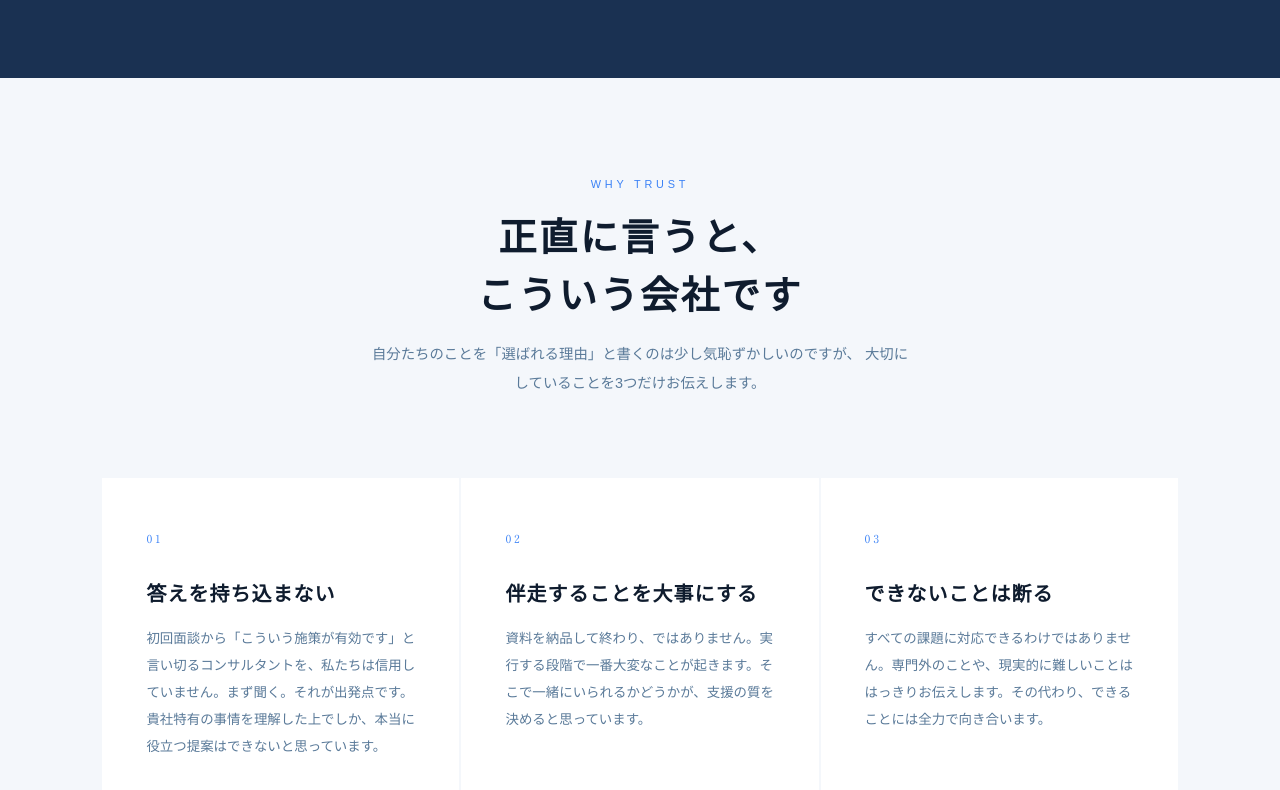
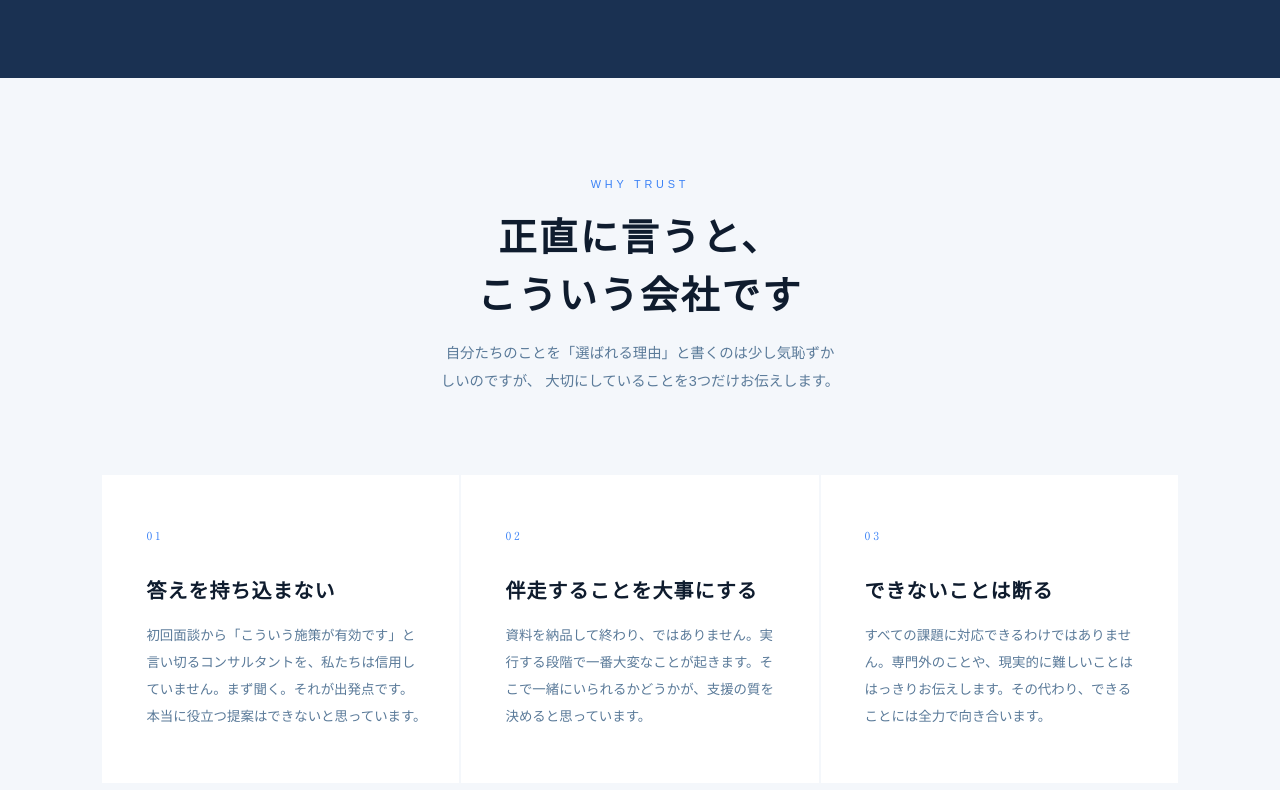
Before and after one commit to fonbal104/trustsolutions, a React (Vite) app: page / in a window 1280 px wide. Shown: the part 2891-3681 px from the top of the page. Built offline with nearby package versions, Linux system fonts and the light colour scheme.

Commit message:
latest updated

```diff
--- a/index.html
+++ b/index.html
@@ -6,6 +6,18 @@
     <link href="https://fonts.googleapis.com/css2?family=Shippori+Mincho:wght@400;600;700&display=swap" rel="stylesheet">
     <meta name="viewport" content="width=device-width, initial-scale=1.0" />
     <title>株式会社Trust | まず、話を聞かせてください</title>
+    <meta name="description" content="株式会社TRUSTは、経営コンサルティング、DX支援、マーケティング戦略を通じて企業の成長をサポートします。">
+    <meta name="keywords" content="コンサルティング, DX支援, マーケティング, 経営支援, 日本企業">
+    <meta name="author" content="株式会社TRUST">
+    <meta property="og:title" content="Trust Solutions | 経営コンサルティング">
+    <meta property="og:description" content="企業の課題解決と成長を支援するコンサルティング会社">
+    <meta property="og:type" content="website">
+    <meta property="og:url" content="https://trustsolutions.jp">
+    <meta property="og:image" content="https://trustsolutions.jp/og-image.jpg">
+    <meta name="twitter:card" content="summary_large_image">
+    <meta name="twitter:title" content="Trust Solutions">
+    <meta name="twitter:description" content="経営・DX・マーケティング支援">
+    <meta name="twitter:image" content="https://trustsolutions.jp/og-image.jpg">
   </head>
   <body>
     <div id="root"></div>
--- a/src/components/Why.jsx
+++ b/src/components/Why.jsx
@@ -16,7 +16,7 @@ function Why() {
           <div className="why-card-num">01</div>
           <h3>答えを持ち込まない</h3>
           <p>
-            初回面談から「こういう施策が有効です」と言い切るコンサルタントを、私たちは信用していません。まず聞く。それが出発点です。貴社特有の事情を理解した上でしか、本当に役立つ提案はできないと思っています。
+            初回面談から「こういう施策が有効です」と言い切るコンサルタントを、私たちは信用していません。まず聞く。それが出発点です。<span className="nowrap">本当に役立つ提案はできないと思っています。</span>
           </p>
         </div>
 
--- a/src/styles.css
+++ b/src/styles.css
@@ -278,9 +278,10 @@
 
     .section-desc {
       font-size: 0.9rem;
-      line-height: 2;
       color: var(--mid);
       max-width: 540px;
+      text-wrap: balance;
+      line-height: 1.9;
     }
 
     /* ── SERVICES ── */
@@ -754,3 +755,7 @@
         letter-spacing: 0.2em;
         color: var(--ink);
         }
+
+        .nowrap {
+        white-space: nowrap;
+       }
```
Also changed, not shown: public/og-image.jpg (added), public/robots.txt (added), 1 other file (tests, documents, lock files or other folders).
